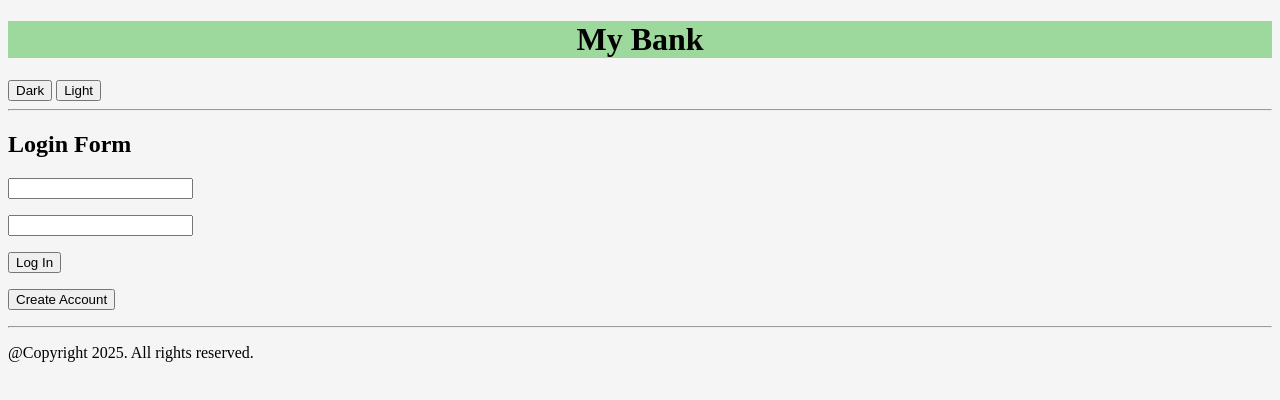
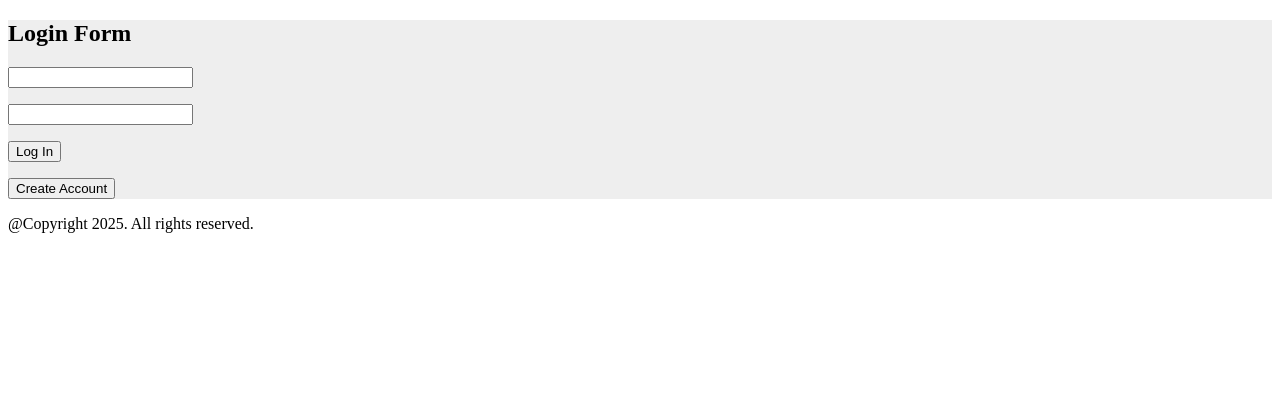
Before and after one commit to Saahitii/mybank, a plain HTML site: page index.html in a window 1280 px wide. Drawn offline with nearby package versions, Linux system fonts and the light colour scheme.

Commit message:
Update index.html

```diff
--- a/index.html
+++ b/index.html
@@ -1,18 +1,37 @@
 <!DOCTYPE html>
 <html lang="en">
   <head>
-    <meta charset="UTF-8">
-    <meta name="viewport" content="width=device-width, initial-scale=1.0">
+    <meta charset="UTF-8" />
+    <meta name="viewport" content="width=device-width, initial-scale=1.0" />
     <title>My Bank</title>
-    <link rel="stylesheet" href="styles.css">
+    <link
+      href="https://cdn.jsdelivr.net/npm/bootstrap@5.3.3/dist/css/bootstrap.min.css"
+      rel="styles"
+      integrity="sha384-QWTKZyjpPEjISv5WaRU9OFeRpok6YctnYmDr5pNlyT2bRjXh0JMhjY6hW+ALEwIH"
+      crossorigin="anonymous"
+    />
   </head>
   <body>
-    <h1 class="header">My Bank</h1>
-    <button onclick="toggle('dark')">Dark</button>
-    <button onclick="toggle('light')">Light</button>
-    <hr />
+    <div class="container-fluid">
+      <div id="header"></div>
+
+      <div class="row">
+        <div
+          class="d-flex justify-content-center rounded"
+          style="background-color: #eeeeee"
+        >
           <script src="index.js"></script>
-    <hr />
+        </div>
+      </div>
+
+      <div class="row bg-secondary">
         <p>@Copyright 2025. All rights reserved.</p>
+      </div>
+      <script
+        src="https://cdn.jsdelivr.net/npm/bootstrap@5.3.3/dist/js/bootstrap.bundle.min.js"
+        integrity="sha384-YvpcrYf0tY3lHB60NNkmXc5s9fDVZLESaAA55NDzOxhy9GkcIdslK1eN7N6jIeHz"
+        crossorigin="anonymous"
+      ></script>
+    </div>
   </body>
 </html>
```
Lines whose indentation alone changed are shown as unchanged.
